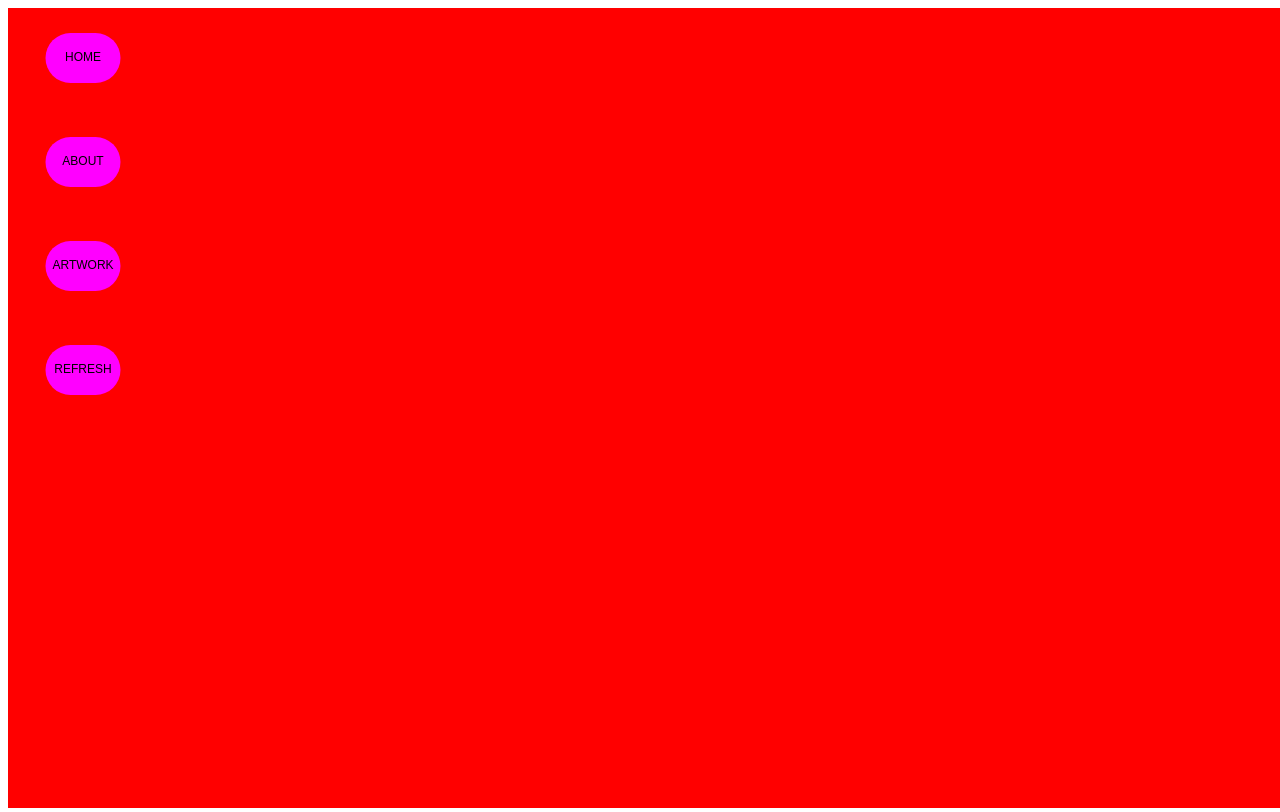
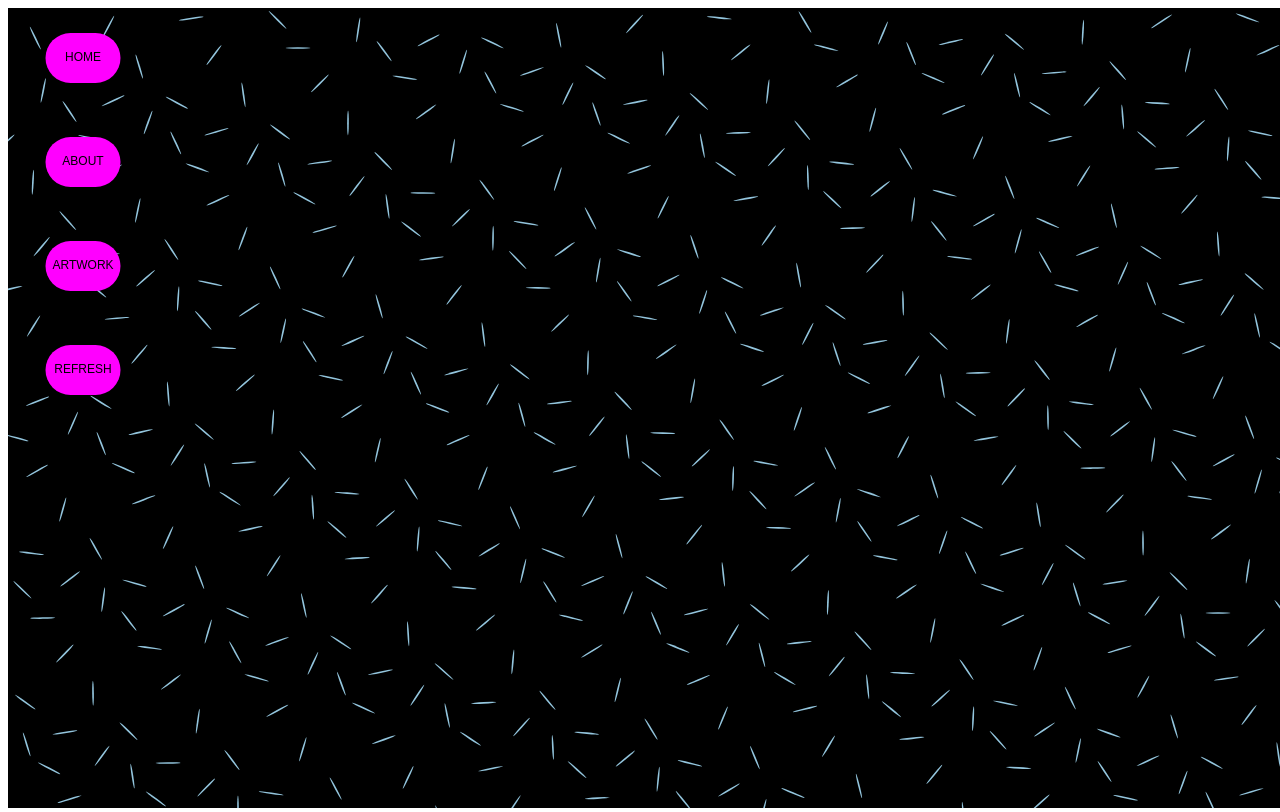
Before and after one commit to Opaline99/gatsby-processing-main, a Gatsby site: page /artwork in a window 1280 px wide. Built offline with nearby package versions, Linux system fonts and the light colour scheme; Gatsby itself is replaced by a stand-in of ours.

Commit message:
Rendu final - Opaline Diaz
Rendu final - Opaline Diaz

```diff
--- a/package.json
+++ b/package.json
@@ -5,7 +5,7 @@
   "version": "0.1.0",
   "author": "Kyle Mathews <mathews.kyle@gmail.com>",
   "dependencies": {
-    "gatsby": "^3.7.0",
+    "gatsby": "^3.6.2",
     "gatsby-plugin-gatsby-cloud": "^2.6.1",
     "gatsby-plugin-image": "^1.6.0",
     "gatsby-plugin-manifest": "^3.6.0",
--- a/src/pages/artwork.js
+++ b/src/pages/artwork.js
@@ -39,233 +39,62 @@ function ComponentBuffer(props) {
     set_data(buf);
   }
 
-  return <props.comp sketch={goban} data={state_data}></props.comp>;
+  return (
+    <props.comp sketch={my_sketch_background} data={state_data}></props.comp>
+  );
 }
 
-/**
- *
- * P5JS / PROCESSING SKETCH
- *
- */
-function goban(p5) {
-  // VARIABLE GLOBAL
-  let info_is = true;
-  const goban = [];
-  const stones = [];
-  const param = {
-    num: 19,
-    bg: 125,
-    fill: 255,
-    stroke: 0,
-    bg_alpha: 255,
-    fill_alpha: 255,
-    stroke_alpha: 255,
-    thickness: 1,
-    width: 20,
-    height: 20,
-    speed: 0.1,
-  };
 
-  // PROCESSING FUNCTION
-  p5.setup = function () {
-    p5.createCanvas(p5.windowWidth, p5.windowHeight);
+function  my_sketch_background(p5) {
+  p5.setup = function() {
+    p5.createCanvas(p5.windowWidth, p5.windowHeight)
     p5.windowResized = () => {
-      p5.resizeCanvas(p5.windowWidth, p5.windowHeight);
-    };
-
-    init_goban(goban, param.num);
-    init_stones(stones, param.num);
-  };
-
-  p5.draw = function () {
-    p5.background("red");
-    // p5.background(param.bg, param.bg_alpha);
-    // show_goban(goban);
-    // show_stones(stones);
-    //apparence(param);
-    // let_s_dance(stones, param);
-    // show_gui(info_is);
-  };
-
-  p5.mousePressed = function () {
-    setting(param, goban, stones);
-  };
-
-  p5.keyPressed = function () {
-    if (p5.key === "a") {
-      set_apparence(param);
-    }
-    if (p5.key === "t") {
-      set_size(param);
-    }
-
-    if (p5.key === "s") {
-      set_speed(param);
-    }
-
-    if (p5.key === "n") {
-      set_num(param, goban, stones);
-    }
-
-    if (p5.key === "i") {
-      info_is = info_is ? false : true;
-    }
-  };
-
-  // MY FUNCTIONS
-  // SETTING
-  function setting(struc, goban, pierre) {
-    set_num(struc, goban, pierre);
-    set_apparence(struc);
-    set_size(struc);
-    set_speed(struc);
-  }
-
-  function set_speed(struc) {
-    struc.speed = p5.random(0, 0.5);
-  }
-
-  function set_num(struc, goban, stones) {
-    struc.num = p5.round(p5.random(3, 19));
-    goban.length = 0;
-    stones.length = 0;
-    init_goban(goban, struc.num);
-    init_stones(stones, struc.num);
-  }
-
-  function set_size(struc) {
-    struc.width = p5.random(p5.width / 30, p5.width);
-    struc.height = p5.random(p5.height / 30, p5.height);
-  }
-
-  function set_apparence(struc) {
-    struc.bg = p5.random(255);
-    struc.fill = p5.random(255);
-    struc.stroke = p5.random(255);
-    struc.bg_alpha = p5.random(255);
-    struc.fill_alpha = p5.random(255);
-    struc.stroke_alpha = p5.random(255);
-    struc.thickness = p5.random(10);
-  }
-
-  // MY GUI INFO
-  function show_gui(is) {
-    if (is) {
-      let step = 20;
-      let pos = 0;
-      let x = 150;
-      let y = 25;
-      p5.noStroke();
-      // bg gui
-      p5.fill("yellow");
-      p5.rect(x - step, y, 200, 140);
-      //text
-      p5.fill("magenta");
-      p5.textAlign(p5.LEFT);
-      p5.text("i: show info", x, y + (pos += step));
-      p5.text("a: change apparence", x, y + (pos += step));
-      p5.text("t: change size", x, y + (pos += step));
-      p5.text("s: change speed", x, y + (pos += step));
-      p5.text("n: change quantity", x, y + (pos += step));
-      p5.text("mouse click change all settings", x, y + (pos += step));
+      p5.resizeCanvas(p5.windowWidth, p5.windowHeight)
     }
   }
 
-  // MY ARTISTICS FUNCTIONS
-  function let_s_dance(list, data) {
-    let dist = 30;
-    for (let i = 0; i < list.length; i++) {
-      let pos_x = list[i].x;
-      let pos_y = list[i].y;
-      let distance = 10;
-      let ang = p5.frameCount * p5.pow(data.speed, 4);
-      dancing_stone(pos_x, pos_y, distance, ang, data);
+
+  p5.draw = function () {
+    //p5.circle(p5.mouseX, p5.mouseY, 50);
+    p5.background(0);
+    grille(15)
+    p5.stroke(255);
+  }
+
+  function grille (step) {
+    let offset = step /2;
+    let inc = 0;
+
+      for (let i = 0 ; i < p5.width ; i = i + step) {
+        for (let p = 0; p < p5.height ; p = p + step) {
+        let x = i + offset;
+        let y = p + offset;
+        inc +=1;
+        pierre(x,y,5,inc);
+      }
     }
   }
 
-  function dancing_stone(x, y, radius, angle, data) {
-    let normal_pos_x = p5.cos(angle);
-    let normal_pos_y = p5.sin(angle);
-    let projection_x = normal_pos_x * radius;
-    let projection_y = normal_pos_y * radius;
-    let final_pos_x = x + projection_x;
-    let final_pos_y = y + projection_y;
-    let rot = p5.frameCount * 0.02;
-    turning_stone(final_pos_x, final_pos_y, data.width, data.height, rot);
+
+  function pierre (x,y,taille, inc) {
+    p5.fill('hsla(200, 80%, 80%, 0.9)');
+    p5.noStroke();
+      if(inc%10 === 0) {
+    pierre_rotation(x,y,taille, taille*5, inc);
+    }
   }
 
-  function turning_stone(x, y, w, h, rotation) {
-    let offset_w = w / 2;
-    let offset_h = h / 2;
+  function pierre_rotation(x,y,w,h,rotation) {
+    let offset_x = w /2;
+    let offset_y = h /2;
     p5.push();
     p5.translate(x, y);
     p5.push();
-    p5.rotate(rotation);
-    p5.translate(-offset_w, -offset_h);
-    p5.rect(0, 0, w, h);
+    p5.rotate((rotation + p5.frameCount) * 0.05);
+    p5.translate(-offset_x, -offset_y);
+    p5.ellipse(0,0,h,w/3);
     p5.pop();
     p5.pop();
   }
 
-  function apparence(struc) {
-    p5.fill(struc.fill, struc.fill_alpha);
-    p5.stroke(struc.stroke, struc.stroke_alpha);
-    p5.strokeWeight(struc.thickness);
-  }
-
-  // MY STONES FUNCTION
-  function show_stones(list) {
-    for (let i = 0; i < list.length; i++) {
-      p5.circle(list[i].x, list[i].y, 10);
-    }
-  }
-
-  function init_stones(list, size) {
-    let size_cell_x = p5.width / size;
-    let size_cell_y = p5.height / size;
-    let offset_x = size_cell_x / 2;
-    let offset_y = size_cell_y / 2;
-    for (let i = 0; i <= size; i++) {
-      for (let k = 0; k <= size; k++) {
-        let x = i * size_cell_x - offset_x;
-        let y = k * size_cell_y - offset_y;
-        list.push({
-          x: x,
-          y: y,
-          sx: size_cell_x,
-          sy: size_cell_y,
-          ox: offset_x,
-          oy: offset_y,
-        });
-      }
-    }
-  }
-
-  // MES FONCTIONS GOBAN
-  function show_goban(list) {
-    for (let i = 0; i < list.length; i++) {
-      p5.line(list[i].ax, list[i].ay, list[i].bx, list[i].by);
-    }
-  }
-
-  function init_goban(goban, size) {
-    let size_cell_x = p5.width / size;
-    let size_cell_y = p5.height / size;
-    let offset_x = size_cell_x / 2;
-    let offset_y = size_cell_y / 2;
-    for (let i = 0; i <= size; i++) {
-      // horizontal line
-      let ax_h = 0;
-      let ay_h = i * size_cell_y - offset_y;
-      let bx_h = p5.width;
-      let by_h = i * size_cell_y - offset_y;
-      goban.push({ ax: ax_h, ay: ay_h, bx: bx_h, by: by_h });
-      // vertical line
-      let ax_v = i * size_cell_x - offset_x;
-      let ay_v = 0;
-      let bx_v = i * size_cell_x - offset_x;
-      let by_v = p5.height;
-      goban.push({ ax: ax_v, ay: ay_v, bx: bx_v, by: by_v });
-    }
-  }
 }
```
Also changed, not shown: src/components/P5Manager.js (+19 -19 lines), README.md, 2 other files.
